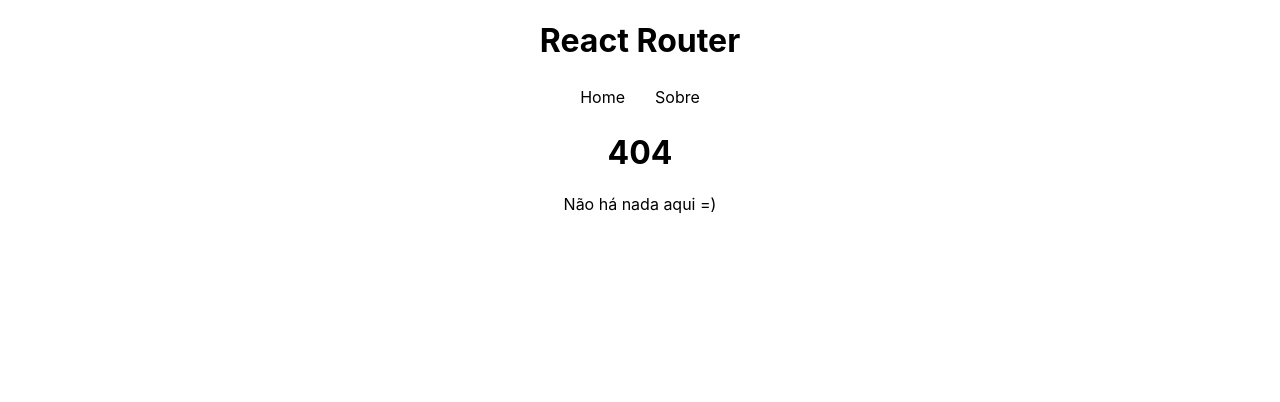
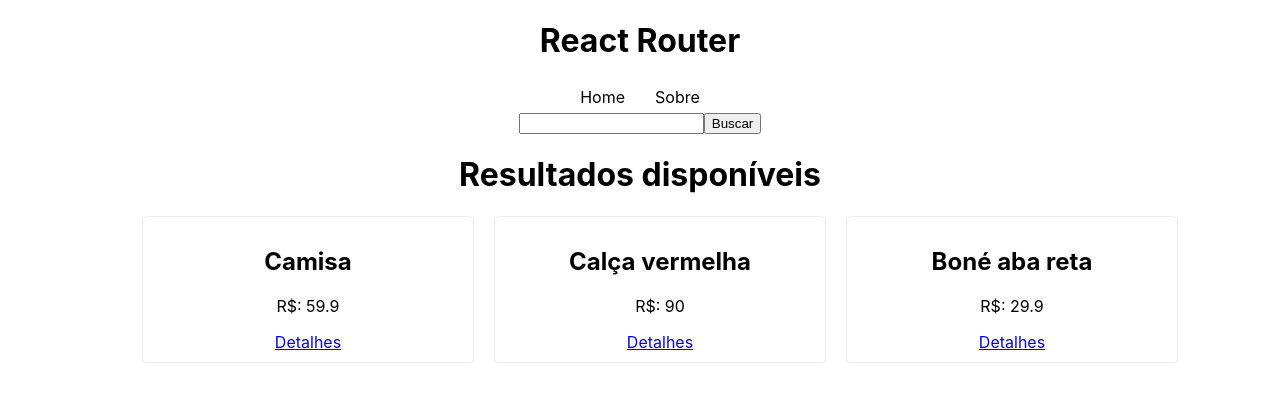
Before and after one commit to Nathrds/react-hora-de-codar, a React (Create React App) app in the folder 8_REACT_ROUTER/reactrouter/: page /search in a window 1280 px wide. Before the commit this address had no page. Shown: the top 402 px of the page. Built offline with nearby package versions, Linux system fonts and the light colour scheme; data requests are answered from the project's data file.

Commit message:
search params

```diff
--- a/8_REACT_ROUTER/reactrouter/src/App.js
+++ b/8_REACT_ROUTER/reactrouter/src/App.js
@@ -5,6 +5,7 @@ import {BrowserRouter, Routes, Route} from 'react-router-dom';
 
 // components
 import Navbar from './components/Navbar';
+import SearchForm from './components/SearchForm';
 
 // pages
 import Home from './pages/Home';
@@ -12,6 +13,7 @@ import About from './pages/About';
 import Product from './pages/Product';
 import Info from './pages/Info';
 import NotFound from './pages/NotFound';
+import Search from './pages/Search';
 
 function App() {
   return (
@@ -20,6 +22,8 @@ function App() {
       <BrowserRouter>
       {/* 2 - links com React Router */}
         <Navbar />
+        {/* 9 - search */}
+        <SearchForm />
         <Routes>
           <Route path='/' element={<Home />} />
           <Route path='/about' element={<About />} />
@@ -27,6 +31,8 @@ function App() {
           <Route path='/products/:id/info' element={<Info />} />
           {/* 4 - rota dinamica */}
           <Route path='/products/:id' element={<Product />} />
+          {/* 9 - search */}
+          <Route path='/search' element={<Search />} />
           {/* 7 - no match route */}
           <Route path='*' element={<NotFound />} />
         </Routes>
--- /dev/null
+++ b/8_REACT_ROUTER/reactrouter/src/components/SearchForm.js
@@ -0,0 +1,22 @@
+import {useNavigate} from 'react-router-dom';
+import { useState } from 'react';
+
+const SearchForm = () => {
+    const navigate = useNavigate();
+    const [query, setQuery] = useState();
+
+    const handleSubmit = (e) => {
+        e.preventDefault();
+
+        navigate("/search?q=" + query)
+    };
+
+  return (
+    <form onSubmit={handleSubmit}>
+        <input type="text" name="" onChange={(e) => setQuery(e.target.value)} />
+        <input type="submit" value="Buscar" />
+    </form>
+  )
+}
+
+export default SearchForm;
--- /dev/null
+++ b/8_REACT_ROUTER/reactrouter/src/pages/Search.js
@@ -0,0 +1,25 @@
+import { useSearchParams, Link } from "react-router-dom";
+import { useFetch } from "../hooks/useFetch";
+
+const Search = () => {
+    const [searchParams] = useSearchParams();
+    const url = "http://localhost:3000/products?" + searchParams;
+    const {data: items, loading, error} = useFetch(url);
+
+  return (
+    <div>
+        <h1>Resultados disponíveis</h1>
+        <ul className="products">
+            {items && items.map(item => (
+                <li key={item.id}>
+                    <h2>{item.name}</h2>
+                    <p>R$: {item.price}</p>
+                    <Link to={`/products/${item.id}`}>Detalhes</Link>
+                </li>
+            ))}
+        </ul>
+    </div>
+  )
+}
+
+export default Search;
```
